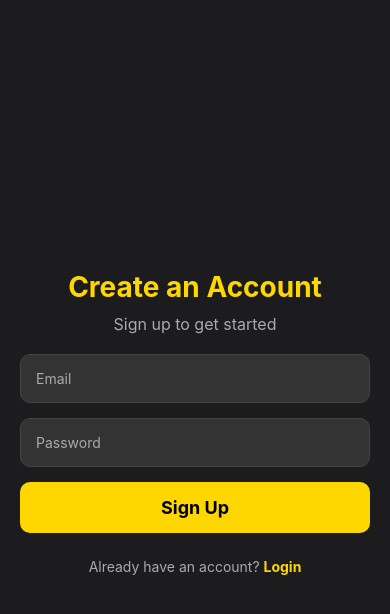
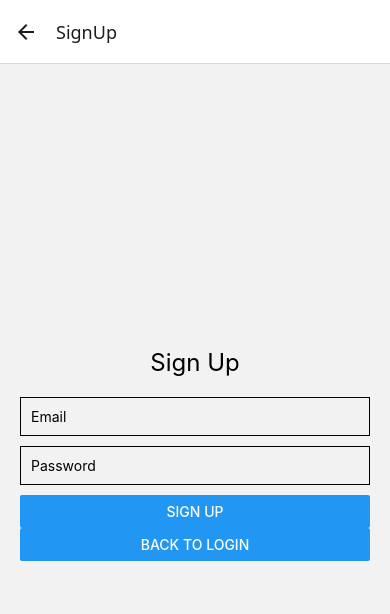
Before and after one commit to Qusai007/EventOrganizerApp, a React Native app: screen /SignUp in a window 390 px wide. Shown: the top 614 px of the page. Built offline with nearby package versions, Linux system fonts and the light colour scheme; no server answers.

Commit message:
Update Screens

```diff
--- a/App.js
+++ b/App.js
@@ -1,62 +1,20 @@
 import React from "react";
-import { NavigationContainer, DefaultTheme } from "@react-navigation/native";
-import { createBottomTabNavigator } from "@react-navigation/bottom-tabs";
-import { createStackNavigator } from "@react-navigation/stack";
-import { Ionicons } from "@expo/vector-icons";
-import EventListScreen from "./screens/EventListScreen";
-import FavoriteEventsScreen from "./screens/FavoriteEventsScreen";
-import LoginScreen from "./screens/LoginScreen";
-import SignUpScreen from "./screens/SignUpScreen";
-
-const Tab = createBottomTabNavigator();
-const Stack = createStackNavigator();
-
-const AppTheme = {
-  ...DefaultTheme,
-  colors: {
-    ...DefaultTheme.colors,
-    background: "#1c1c1e",
-    primary: "#FFD700", // Gold accent
-    text: "#FFFFFF", // White text
-  },
-};
-
-function MainTabs() {
-  return (
-    <Tab.Navigator
-      screenOptions={({ route }) => ({
-        tabBarStyle: { backgroundColor: "#333" },
-        tabBarActiveTintColor: "#FFD700",
-        tabBarInactiveTintColor: "#aaa",
-        headerStyle: { backgroundColor: "#333" },
-        headerTintColor: "#FFD700",
-        tabBarIcon: ({ focused, color, size }) => {
-          let iconName;
-
-          if (route.name === "Events") {
-            iconName = focused ? "list" : "list-outline";
-          } else if (route.name === "Favorites") {
-            iconName = focused ? "heart" : "heart-outline";
-          }
-
-          return <Ionicons name={iconName} size={size} color={color} />;
-        },
-      })}
-    >
-      <Tab.Screen name="Events" component={EventListScreen} />
-      <Tab.Screen name="Favorites" component={FavoriteEventsScreen} />
-    </Tab.Navigator>
-  );
-}
+import { NavigationContainer } from "@react-navigation/native";
+import AuthStack from "./navigation/AuthStack";
+import MainStack from "./navigation/MainStack";
+import { auth } from "./firebase";
 
 export default function App() {
+  const [user, setUser] = React.useState(null);
+
+  React.useEffect(() => {
+    const unsubscribe = auth.onAuthStateChanged((user) => setUser(user));
+    return unsubscribe;
+  }, []);
+
   return (
-    <NavigationContainer theme={AppTheme}>
-      <Stack.Navigator screenOptions={{ headerShown: false }}>
-        <Stack.Screen name="Login" component={LoginScreen} />
-        <Stack.Screen name="SignUp" component={SignUpScreen} />
-        <Stack.Screen name="Main" component={MainTabs} />
-      </Stack.Navigator>
+    <NavigationContainer>
+      {user ? <MainStack /> : <AuthStack />}
     </NavigationContainer>
   );
 }
--- a/navigation/AuthStack.js
+++ b/navigation/AuthStack.js
@@ -1,29 +1,15 @@
-import React from 'react';
-import { createStackNavigator } from '@react-navigation/stack';
-import LoginScreen from '../screens/LoginScreen';
-import SignUpScreen from '../screens/SignUpScreen';
-import MainStack from './MainStack';
+import React from "react";
+import { createStackNavigator } from "@react-navigation/stack";
+import LoginScreen from "../screens/LoginScreen";
+import SignUpScreen from "../screens/SignUpScreen";
 
 const Stack = createStackNavigator();
 
 export default function AuthStack() {
   return (
-    <Stack.Navigator initialRouteName="Login">
-      <Stack.Screen
-        name="Login"
-        component={LoginScreen}
-        options={{ headerShown: false }}
-      />
-      <Stack.Screen
-        name="SignUp"
-        component={SignUpScreen}
-        options={{ headerShown: false }}
-      />
-      <Stack.Screen
-        name="Main"
-        component={MainStack}
-        options={{ headerShown: false }}
-      />
+    <Stack.Navigator>
+      <Stack.Screen name="Login" component={LoginScreen} />
+      <Stack.Screen name="SignUp" component={SignUpScreen} />
     </Stack.Navigator>
   );
 }
--- a/screens/AddEditEventScreen.js
+++ b/screens/AddEditEventScreen.js
@@ -1,69 +1,43 @@
 import React, { useState } from "react";
 import { View, Text, TextInput, Button, StyleSheet } from "react-native";
-import DateTimePickerModal from "react-native-modal-datetime-picker";
+import { addDoc, collection } from "firebase/firestore";
 import { firestore } from "../firebase";
-import { collection, addDoc, updateDoc, doc } from "firebase/firestore";
 
-const AddEditEventScreen = ({ route, navigation }) => {
-  const event = route.params?.event || {};
-  const isEditing = !!route.params?.event;
+export default function AddEditEventScreen({ route, navigation }) {
+  const [title, setTitle] = useState(route.params?.event?.title || "");
+  const [date, setDate] = useState(route.params?.event?.date || "");
 
-  const [title, setTitle] = useState(event.title || "");
-  const [date, setDate] = useState(event.date || new Date().toISOString());
-  const [isDatePickerVisible, setDatePickerVisibility] = useState(false);
-
-  const showDatePicker = () => setDatePickerVisibility(true);
-  const hideDatePicker = () => setDatePickerVisibility(false);
-
-  const handleConfirm = (selectedDate) => {
-    setDate(selectedDate.toISOString());
-    hideDatePicker();
-  };
-
-  const saveEvent = async () => {
+  const handleSave = async () => {
     try {
-      if (isEditing) {
-        const eventRef = doc(firestore, "events", event.id);
-        await updateDoc(eventRef, { title, date });
-        alert("Event updated!");
-      } else {
-        const eventsRef = collection(firestore, "events");
-        await addDoc(eventsRef, { title, date });
-        alert("Event added!");
-      }
+      await addDoc(collection(firestore, "events"), { title, date });
       navigation.goBack();
     } catch (error) {
-      console.error("Error saving event:", error);
+      alert("Failed to save event.");
     }
   };
 
   return (
     <View style={styles.container}>
-      <Text style={styles.header}>{isEditing ? "Edit Event" : "Add Event"}</Text>
+      <Text style={styles.title}>Add/Edit Event</Text>
       <TextInput
+        style={styles.input}
+        placeholder="Title"
         value={title}
         onChangeText={setTitle}
-        placeholder="Title"
+      />
+      <TextInput
         style={styles.input}
+        placeholder="Date"
+        value={date}
+        onChangeText={setDate}
       />
-      <Button title="Pick Date" onPress={showDatePicker} />
-      <Text style={styles.dateText}>{new Date(date).toDateString()}</Text>
-      <DateTimePickerModal
-        isVisible={isDatePickerVisible}
-        mode="date"
-        onConfirm={handleConfirm}
-        onCancel={hideDatePicker}
-      />
-      <Button title="Save" onPress={saveEvent} />
+      <Button title="Save" onPress={handleSave} />
     </View>
   );
-};
+}
 
 const styles = StyleSheet.create({
   container: { flex: 1, padding: 20 },
-  header: { fontSize: 24, fontWeight: "bold", textAlign: "center" },
-  input: { borderWidth: 1, padding: 10, marginBottom: 10 },
-  dateText: { fontSize: 16, marginVertical: 10 },
+  title: { fontSize: 24, textAlign: "center" },
+  input: { borderWidth: 1, marginBottom: 10, padding: 10 },
 });
-
-export default AddEditEventScreen;
--- a/screens/EventListScreen.js
+++ b/screens/EventListScreen.js
@@ -1,118 +1,43 @@
 import React, { useState, useEffect } from "react";
-import {
-  View,
-  Text,
-  StyleSheet,
-  FlatList,
-  TouchableOpacity,
-} from "react-native";
-import { collection, onSnapshot, doc, setDoc, deleteDoc } from "firebase/firestore";
-import { firestore, auth } from "../firebase";
+import { View, Text, Button, FlatList, StyleSheet } from "react-native";
+import { collection, getDocs } from "firebase/firestore";
+import { firestore } from "../firebase";
 
-const EventListScreen = ({ navigation }) => {
+export default function EventListScreen({ navigation }) {
   const [events, setEvents] = useState([]);
 
   useEffect(() => {
-    const eventsRef = collection(firestore, "events");
-    const unsubscribe = onSnapshot(eventsRef, (snapshot) => {
-      const eventList = snapshot.docs.map((doc) => ({
-        id: doc.id,
-        ...doc.data(),
-      }));
-      setEvents(eventList);
-    });
+    const fetchEvents = async () => {
+      const snapshot = await getDocs(collection(firestore, "events"));
+      setEvents(snapshot.docs.map((doc) => ({ id: doc.id, ...doc.data() })));
+    };
 
-    return () => unsubscribe();
+    fetchEvents();
   }, []);
-
-  const addToFavorites = async (eventId, event) => {
-    try {
-      const userId = auth.currentUser?.uid;
-      if (!userId) {
-        alert("You need to log in to add favorites.");
-        return;
-      }
-
-      const favoritesRef = doc(collection(firestore, `users/${userId}/favorites`), eventId);
-      await setDoc(favoritesRef, event);
-      alert("Added to Favorites!");
-    } catch (error) {
-      console.error("Error adding to favorites:", error);
-      alert("Failed to add to favorites.");
-    }
-  };
-
-  const deleteEvent = async (eventId) => {
-    try {
-      const eventRef = doc(firestore, "events", eventId);
-      await deleteDoc(eventRef);
-      alert("Event deleted successfully!");
-    } catch (error) {
-      console.error("Error deleting event:", error);
-      alert("Failed to delete event.");
-    }
-  };
 
   return (
     <View style={styles.container}>
-      <Text style={styles.header}>Upcoming Events</Text>
+      <Text style={styles.title}>Events</Text>
       <FlatList
         data={events}
         keyExtractor={(item) => item.id}
         renderItem={({ item }) => (
-          <View style={styles.card}>
-            <Text style={styles.title}>{item.title}</Text>
-            <Text style={styles.date}>
-              {item.date && item.date.seconds
-                ? new Date(item.date.seconds * 1000).toDateString()
-                : "No Date"}
-            </Text>
-            <TouchableOpacity
+          <View style={styles.eventCard}>
+            <Text>{item.title}</Text>
+            <Button
+              title="Edit"
               onPress={() => navigation.navigate("AddEditEvent", { event: item })}
-            >
-              <Text style={styles.editButton}>Edit</Text>
-            </TouchableOpacity>
-            <TouchableOpacity onPress={() => deleteEvent(item.id)}>
-              <Text style={styles.deleteButton}>Delete</Text>
-            </TouchableOpacity>
-            <TouchableOpacity onPress={() => addToFavorites(item.id, item)}>
-              <Text style={styles.favButton}>Add to Favorites</Text>
-            </TouchableOpacity>
+            />
           </View>
         )}
       />
-      <TouchableOpacity
-        style={styles.addButton}
-        onPress={() => navigation.navigate("AddEditEvent")}
-      >
-        <Text style={styles.addButtonText}>Add Event</Text>
-      </TouchableOpacity>
+      <Button title="Add Event" onPress={() => navigation.navigate("AddEditEvent")} />
     </View>
   );
-};
+}
 
 const styles = StyleSheet.create({
-  container: { flex: 1, backgroundColor: "#1a1a2e", padding: 20 },
-  header: { fontSize: 24, fontWeight: "bold", textAlign: "center", color: "#FFD700" },
-  card: {
-    backgroundColor: "#333",
-    padding: 15,
-    marginVertical: 10,
-    borderRadius: 8,
-  },
-  title: { fontSize: 18, fontWeight: "bold", color: "#FFD700" },
-  date: { fontSize: 14, color: "#FFF" },
-  editButton: { color: "#00f", marginTop: 10 },
-  deleteButton: { color: "#f00", marginTop: 5 },
-  favButton: { color: "#0f0", marginTop: 5 },
-  addButton: {
-    backgroundColor: "#FFD700",
-    padding: 15,
-    borderRadius: 10,
-    alignItems: "center",
-    marginTop: 20,
-  },
-  addButtonText: { color: "#1a1a2e", fontWeight: "bold", fontSize: 16 },
+  container: { flex: 1, padding: 20 },
+  title: { fontSize: 24, textAlign: "center" },
+  eventCard: { padding: 10, marginVertical: 10, borderWidth: 1 },
 });
-
-export default EventListScreen;
--- a/screens/LoginScreen.js
+++ b/screens/LoginScreen.js
@@ -1,33 +1,29 @@
-import React, { useState } from 'react';
-import { View, Text, TextInput, TouchableOpacity, StyleSheet, Alert } from 'react-native';
-import { auth } from '../firebase';
-import { signInWithEmailAndPassword } from 'firebase/auth';
+import React, { useState } from "react";
+import { View, Text, TextInput, Button, StyleSheet } from "react-native";
+import { signInWithEmailAndPassword } from "firebase/auth";
+import { auth } from "../firebase";
 
 export default function LoginScreen({ navigation }) {
-  const [email, setEmail] = useState('');
-  const [password, setPassword] = useState('');
+  const [email, setEmail] = useState("");
+  const [password, setPassword] = useState("");
 
   const handleLogin = async () => {
     try {
       await signInWithEmailAndPassword(auth, email, password);
-      Alert.alert('Success', 'Logged in successfully!');
-      navigation.navigate('Main');
     } catch (error) {
-      Alert.alert('Error', 'Invalid email or password.');
+      alert("Invalid email or password.");
     }
   };
 
   return (
     <View style={styles.container}>
-      <Text style={styles.title}>Welcome Back!</Text>
-      <Text style={styles.subtitle}>Login to continue</Text>
+      <Text style={styles.title}>Login</Text>
       <TextInput
         style={styles.input}
         placeholder="Email"
         value={email}
         onChangeText={setEmail}
         keyboardType="email-address"
-        placeholderTextColor="#aaa"
       />
       <TextInput
         style={styles.input}
@@ -35,71 +31,15 @@ export default function LoginScreen({ navigation }) {
         value={password}
         secureTextEntry
         onChangeText={setPassword}
-        placeholderTextColor="#aaa"
       />
-      <TouchableOpacity style={styles.button} onPress={handleLogin}>
-        <Text style={styles.buttonText}>Login</Text>
-      </TouchableOpacity>
-      <TouchableOpacity style={styles.linkButton} onPress={() => navigation.navigate('SignUp')}>
-        <Text style={styles.linkText}>
-          Don't have an account? <Text style={styles.highlightText}>Sign Up</Text>
-        </Text>
-      </TouchableOpacity>
+      <Button title="Login" onPress={handleLogin} />
+      <Button title="Sign Up" onPress={() => navigation.navigate("SignUp")} />
     </View>
   );
 }
 
 const styles = StyleSheet.create({
-  container: {
-    flex: 1,
-    justifyContent: 'center',
-    alignItems: 'center',
-    backgroundColor: '#1c1c1e',
-    padding: 20,
-  },
-  title: {
-    fontSize: 28,
-    fontWeight: 'bold',
-    color: '#FFD700',
-    marginBottom: 10,
-  },
-  subtitle: {
-    fontSize: 16,
-    color: '#aaa',
-    marginBottom: 20,
-  },
-  input: {
-    width: '100%',
-    padding: 15,
-    borderWidth: 1,
-    borderColor: '#444',
-    borderRadius: 10,
-    marginBottom: 15,
-    backgroundColor: '#333',
-    color: '#fff',
-  },
-  button: {
-    backgroundColor: '#FFD700',
-    padding: 15,
-    borderRadius: 10,
-    width: '100%',
-    alignItems: 'center',
-    marginBottom: 15,
-  },
-  buttonText: {
-    color: '#000',
-    fontSize: 18,
-    fontWeight: 'bold',
-  },
-  linkButton: {
-    marginTop: 10,
-  },
-  linkText: {
-    color: '#aaa',
-    fontSize: 14,
-  },
-  highlightText: {
-    color: '#FFD700',
-    fontWeight: 'bold',
-  },
+  container: { flex: 1, padding: 20, justifyContent: "center" },
+  title: { fontSize: 24, textAlign: "center", marginBottom: 20 },
+  input: { borderWidth: 1, marginBottom: 10, padding: 10 },
 });
--- a/screens/SignUpScreen.js
+++ b/screens/SignUpScreen.js
@@ -1,33 +1,30 @@
-import React, { useState } from 'react';
-import { View, Text, TextInput, TouchableOpacity, StyleSheet, Alert } from 'react-native';
-import { auth } from '../firebase';
-import { createUserWithEmailAndPassword } from 'firebase/auth';
+import React, { useState } from "react";
+import { View, Text, TextInput, Button, StyleSheet } from "react-native";
+import { createUserWithEmailAndPassword } from "firebase/auth";
+import { auth } from "../firebase";
 
 export default function SignUpScreen({ navigation }) {
-  const [email, setEmail] = useState('');
-  const [password, setPassword] = useState('');
+  const [email, setEmail] = useState("");
+  const [password, setPassword] = useState("");
 
   const handleSignUp = async () => {
     try {
       await createUserWithEmailAndPassword(auth, email, password);
-      Alert.alert('Success', 'Account created successfully!');
-      navigation.navigate('Login');
+      navigation.navigate("Login");
     } catch (error) {
-      Alert.alert('Error', error.message);
+      alert(error.message);
     }
   };
 
   return (
     <View style={styles.container}>
-      <Text style={styles.title}>Create an Account</Text>
-      <Text style={styles.subtitle}>Sign up to get started</Text>
+      <Text style={styles.title}>Sign Up</Text>
       <TextInput
         style={styles.input}
         placeholder="Email"
         value={email}
         onChangeText={setEmail}
         keyboardType="email-address"
-        placeholderTextColor="#aaa"
       />
       <TextInput
         style={styles.input}
@@ -35,71 +32,15 @@ export default function SignUpScreen({ navigation }) {
         value={password}
         secureTextEntry
         onChangeText={setPassword}
-        placeholderTextColor="#aaa"
       />
-      <TouchableOpacity style={styles.button} onPress={handleSignUp}>
-        <Text style={styles.buttonText}>Sign Up</Text>
-      </TouchableOpacity>
-      <TouchableOpacity style={styles.linkButton} onPress={() => navigation.navigate('Login')}>
-        <Text style={styles.linkText}>
-          Already have an account? <Text style={styles.highlightText}>Login</Text>
-        </Text>
-      </TouchableOpacity>
+      <Button title="Sign Up" onPress={handleSignUp} />
+      <Button title="Back to Login" onPress={() => navigation.navigate("Login")} />
     </View>
   );
 }
 
 const styles = StyleSheet.create({
-  container: {
-    flex: 1,
-    justifyContent: 'center',
-    alignItems: 'center',
-    backgroundColor: '#1c1c1e',
-    padding: 20,
-  },
-  title: {
-    fontSize: 28,
-    fontWeight: 'bold',
-    color: '#FFD700',
-    marginBottom: 10,
-  },
-  subtitle: {
-    fontSize: 16,
-    color: '#aaa',
-    marginBottom: 20,
-  },
-  input: {
-    width: '100%',
-    padding: 15,
-    borderWidth: 1,
-    borderColor: '#444',
-    borderRadius: 10,
-    marginBottom: 15,
-    backgroundColor: '#333',
-    color: '#fff',
-  },
-  button: {
-    backgroundColor: '#FFD700',
-    padding: 15,
-    borderRadius: 10,
-    width: '100%',
-    alignItems: 'center',
-    marginBottom: 15,
-  },
-  buttonText: {
-    color: '#000',
-    fontSize: 18,
-    fontWeight: 'bold',
-  },
-  linkButton: {
-    marginTop: 10,
-  },
-  linkText: {
-    color: '#aaa',
-    fontSize: 14,
-  },
-  highlightText: {
-    color: '#FFD700',
-    fontWeight: 'bold',
-  },
+  container: { flex: 1, padding: 20, justifyContent: "center" },
+  title: { fontSize: 24, textAlign: "center", marginBottom: 20 },
+  input: { borderWidth: 1, marginBottom: 10, padding: 10 },
 });
```
Also changed, not shown: navigation/MainStack.js (+4 -32 lines).
